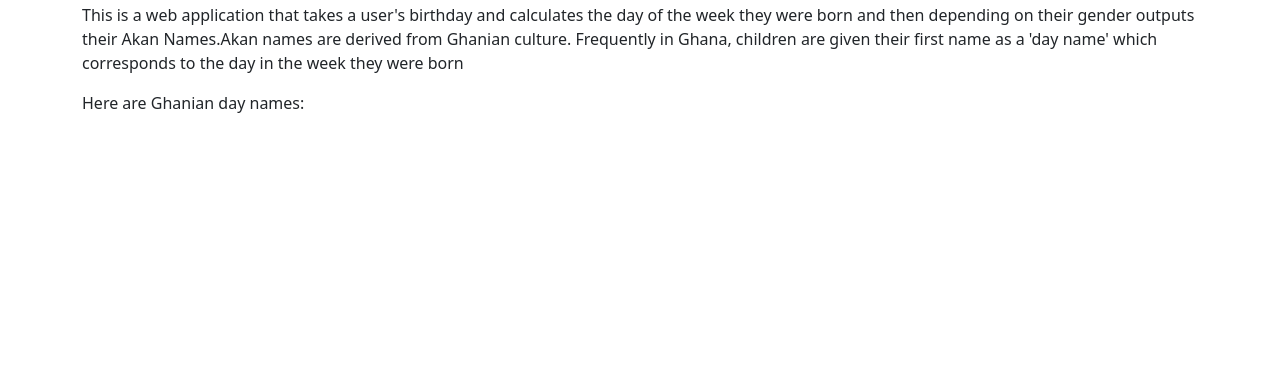
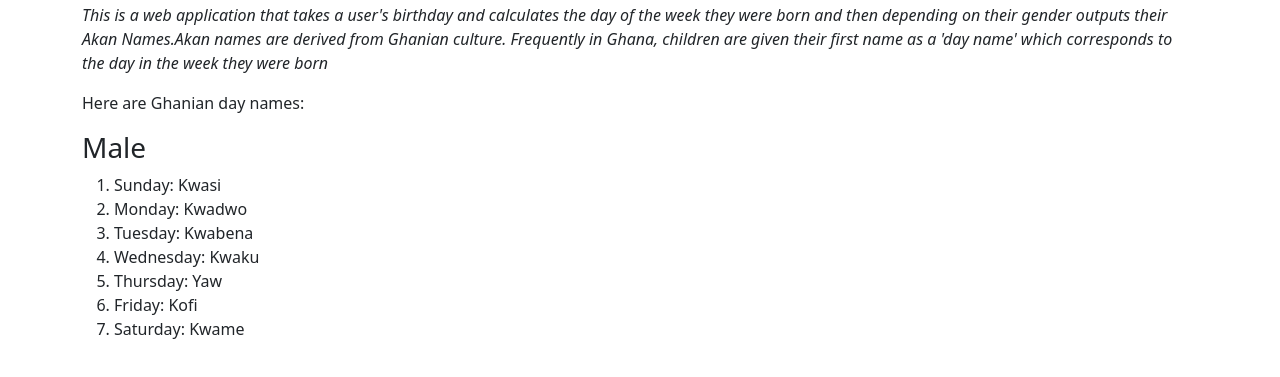
Before and after one commit to Eveline32/week2-ip, a plain HTML site: page index.html in a window 1280 px wide. Shown: the part 53-430 px from the top of the page. Drawn offline with Linux system fonts and the light colour scheme.

Commit message:
add a list of make akan names

```diff
--- a/index.html
+++ b/index.html
@@ -8,8 +8,31 @@
   <body>
     <div class="container">
       <h1>Ankan Names</h1>
-        <p>This is a web application that takes a user's birthday and calculates the day of the week they were born and then depending on their gender outputs their Akan Names.Akan names are derived from Ghanian culture. Frequently in Ghana, children are given their first name as a 'day name' which corresponds to the day in the week they were born</p>
+        <p><em>This is a web application that takes a user's birthday and calculates the day of the week they were born and then depending on their gender outputs their Akan Names.Akan names are derived from Ghanian culture. Frequently in Ghana, children are given their first name as a 'day name' which corresponds to the day in the week they were born</em></p>
         <p>Here are Ghanian day names:</p>
+        <div class="row-cols-2 ">
+          <h3>Male</h3>
+          <ol>
+            <li>Sunday: Kwasi</li>
+            <li>Monday: Kwadwo</li>
+            <li>Tuesday: Kwabena</li>
+            <li>Wednesday: Kwaku</li>
+            <li>Thursday:  Yaw</li>
+            <li>Friday: Kofi</li>
+            <li>Saturday: Kwame</li>
+
+
+
+
+
+
+
+
+
+
+          </ol>
+
+        </div>
     </div>
 
 
```
